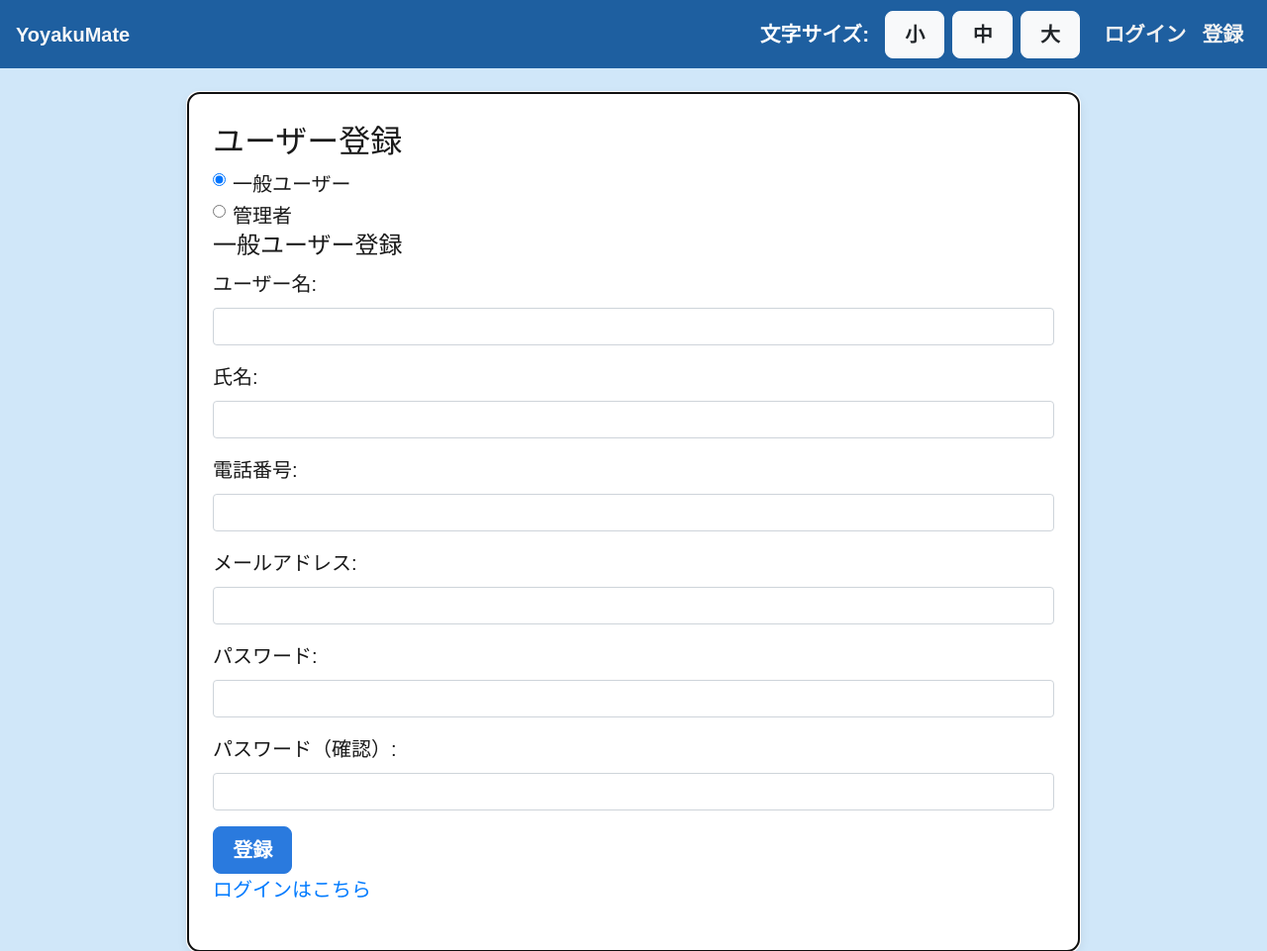
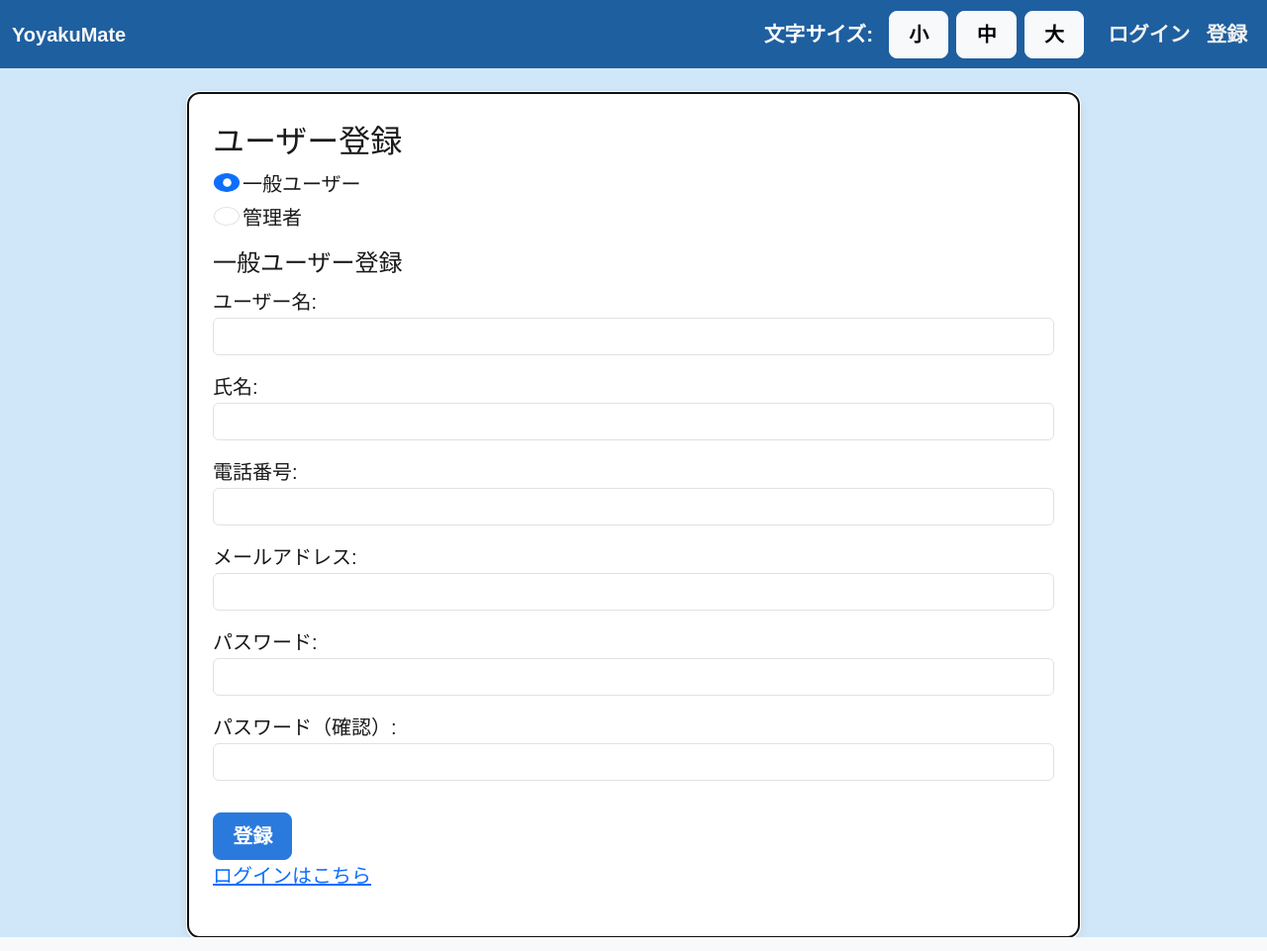
Before and after one commit to joedai2020/yoyakumate, a Django app: page /register/ in a window 1280 px wide. Shown: the whole page at 99% size. Run offline with Django 5.2, Linux system fonts and the light colour scheme.

Commit message:
register upgrade

```diff
--- a/reservations/templates/reservations/base.html
+++ b/reservations/templates/reservations/base.html
@@ -5,8 +5,8 @@
     <title>{% block title %}YoyakuMate 予約システム{% endblock %}</title>
     <meta name="viewport" content="width=device-width, initial-scale=1" />
 
-    <!-- Bootstrap 4 CSS -->
-    <link href="https://cdn.jsdelivr.net/npm/bootstrap@4.6.2/dist/css/bootstrap.min.css" rel="stylesheet" />
+    <!-- Bootstrap 5 CSS -->
+    <link href="https://cdn.jsdelivr.net/npm/bootstrap@5.3.2/dist/css/bootstrap.min.css" rel="stylesheet" />
 
     <style>
         /* 整体背景淡蓝色 */
@@ -127,38 +127,40 @@
 <body>
 
 <nav class="navbar navbar-expand-md fixed-top">
+    <div class="container-fluid">
         <a class="navbar-brand" href="{% url 'reservations:home' %}">YoyakuMate</a>
 
-    <button class="navbar-toggler" type="button" data-toggle="collapse" data-target="#navbarNav"
+        <button class="navbar-toggler" type="button" data-bs-toggle="collapse" data-bs-target="#navbarNav"
                 aria-controls="navbarNav" aria-expanded="false" aria-label="Toggle navigation">
             <span class="navbar-toggler-icon" style="filter: invert(1);"></span>
         </button>
 
         <div class="collapse navbar-collapse" id="navbarNav">
-        <ul class="navbar-nav ml-auto align-items-center">
-            <li class="nav-item d-flex align-items-center mr-3">
-                <span class="text-white mr-2">文字サイズ:</span>
+            <ul class="navbar-nav ms-auto align-items-center">
+                <li class="nav-item d-flex align-items-center me-3">
+                    <span class="text-white me-2">文字サイズ:</span>
                     <button class="btn btn-light btn-sm btn-font" onclick="setFontSize('small')">小</button>
                     <button class="btn btn-light btn-sm btn-font" onclick="setFontSize('medium')">中</button>
                     <button class="btn btn-light btn-sm btn-font" onclick="setFontSize('large')">大</button>
                 </li>
 
                 {% if user.is_authenticated %}
-                <li class="nav-item mr-2">
-                    <span class="nav-link font-weight-bold">こんにちは、{{ user.username }} さん</span>
+                    <li class="nav-item me-2">
+                        <span class="nav-link fw-bold">こんにちは、{{ user.username }} さん</span>
                     </li>
                     <li class="nav-item">
-                    <a href="{% url 'reservations:logout' %}" class="nav-link font-weight-bold">ログアウト</a>
+                        <a href="{% url 'reservations:logout' %}" class="nav-link fw-bold">ログアウト</a>
                     </li>
                 {% else %}
                     <li class="nav-item">
-                    <a href="{% url 'reservations:login' %}" class="nav-link font-weight-bold">ログイン</a>
+                        <a href="{% url 'reservations:login' %}" class="nav-link fw-bold">ログイン</a>
                     </li>
                     <li class="nav-item">
-                    <a href="{% url 'reservations:register' %}" class="nav-link font-weight-bold">登録</a>
+                        <a href="{% url 'reservations:register' %}" class="nav-link fw-bold">登録</a>
                     </li>
                 {% endif %}
             </ul>
+        </div>
     </div>
 </nav>
 
@@ -167,9 +169,7 @@
         {% for message in messages %}
             <div class="alert alert-{{ message.tags }} alert-dismissible fade show" role="alert">
                 {{ message }}
-                <button type="button" class="close" data-dismiss="alert" aria-label="閉じる">
-                    <span aria-hidden="true">&times;</span>
-                </button>
+                <button type="button" class="btn-close" data-bs-dismiss="alert" aria-label="閉じる"></button>
             </div>
         {% endfor %}
     {% endif %}
@@ -177,10 +177,8 @@
     {% block content %}{% endblock %}
 </div>
 
-<!-- Bootstrap JS + jQuery + Popper -->
-<script src="https://cdn.jsdelivr.net/npm/jquery@3.6.0/dist/jquery.slim.min.js"></script>
-<script src="https://cdn.jsdelivr.net/npm/popper.js@1.16.1/dist/umd/popper.min.js"></script>
-<script src="https://cdn.jsdelivr.net/npm/bootstrap@4.6.2/dist/js/bootstrap.min.js"></script>
+<!-- Bootstrap 5 JS Bundle（含Popper，不依赖jQuery） -->
+<script src="https://cdn.jsdelivr.net/npm/bootstrap@5.3.2/dist/js/bootstrap.bundle.min.js"></script>
 
 <script>
     function setFontSize(size) {
--- a/reservations/templates/reservations/register.html
+++ b/reservations/templates/reservations/register.html
@@ -4,23 +4,24 @@
 {% block content %}
 <h2>ユーザー登録</h2>
 
-<!-- 切换用户类型选项 -->
-<form method="post">
+<form method="post" action="{% url 'reservations:register' %}">
   {% csrf_token %}
 
+  <!-- ユーザータイプ選択ラジオボタン -->
   <div class="form-check">
     <input class="form-check-input" type="radio" name="user_type" value="user" checked id="userRadio">
     <label class="form-check-label" for="userRadio">一般ユーザー</label>
   </div>
-  <div class="form-check">
+  <div class="form-check mb-3">
     <input class="form-check-input" type="radio" name="user_type" value="admin" id="adminRadio">
     <label class="form-check-label" for="adminRadio">管理者</label>
   </div>
 
+  <!-- 一般ユーザー登録フォーム -->
   <div id="userForm">
     <h4>一般ユーザー登録</h4>
     {% for field in normal_form %}
-      <div class="form-group">
+      <div class="mb-3">
         {{ field.label_tag }}
         {{ field }}
         {% for error in field.errors %}
@@ -30,10 +31,11 @@
     {% endfor %}
   </div>
 
+  <!-- 管理者登録フォーム（初期は非表示） -->
   <div id="adminForm" style="display:none;">
     <h4>管理者登録</h4>
     {% for field in admin_form %}
-      <div class="form-group">
+      <div class="mb-3">
         {{ field.label_tag }}
         {{ field }}
         {% for error in field.errors %}
@@ -43,13 +45,13 @@
     {% endfor %}
   </div>
 
-  <button type="submit" class="btn btn-primary">登録</button>
+  <button type="submit" class="btn btn-primary mt-3">登録</button>
 </form>
 
 <p><a href="{% url 'reservations:login' %}">ログインはこちら</a></p>
 
 {% for message in messages %}
-  <p style="color:green">{{ message }}</p>
+  <div class="alert alert-success" role="alert">{{ message }}</div>
 {% endfor %}
 
 <script>
@@ -59,20 +61,36 @@ document.addEventListener("DOMContentLoaded", function () {
   const userForm = document.getElementById("userForm");
   const adminForm = document.getElementById("adminForm");
 
+  // Djangoから渡されたuser_typeをJSに渡す
+  const initialUserType = "{{ user_type }}";
+
+  // ラジオボタンの初期選択をサーバからの値に合わせる
+  if (initialUserType === "admin") {
+    adminRadio.checked = true;
+  } else {
+    userRadio.checked = true;
+  }
+
   function toggleForms() {
     if (adminRadio.checked) {
       userForm.style.display = "none";
       adminForm.style.display = "block";
+
+      userForm.querySelectorAll('input, select, textarea').forEach(el => el.disabled = true);
+      adminForm.querySelectorAll('input, select, textarea').forEach(el => el.disabled = false);
     } else {
       userForm.style.display = "block";
       adminForm.style.display = "none";
+
+      userForm.querySelectorAll('input, select, textarea').forEach(el => el.disabled = false);
+      adminForm.querySelectorAll('input, select, textarea').forEach(el => el.disabled = true);
     }
   }
 
   userRadio.addEventListener("change", toggleForms);
   adminRadio.addEventListener("change", toggleForms);
 
-  toggleForms(); // 初期表示
+  toggleForms();
 });
 </script>
 
--- a/reservations/views.py
+++ b/reservations/views.py
@@ -22,28 +22,30 @@ def home(request):
 # 一般ユーザー登録
 def register(request):
     if request.method == 'POST':
-        submit_type = request.POST.get('submit_type')
-        if submit_type == 'admin':
+        user_type = request.POST.get('user_type', 'user')  # POSTのuser_typeを取得（なければ'user'）
+        if user_type == 'admin':
             admin_form = AdminRegisterForm(request.POST)
-            normal_form = UserRegisterForm()  # 空表单
+            normal_form = UserRegisterForm()
             if admin_form.is_valid():
                 admin_form.save()
                 messages.success(request, '管理者登録が完了しました。ログインしてください。')
                 return redirect('reservations:login')
         else:
             normal_form = UserRegisterForm(request.POST)
-            admin_form = AdminRegisterForm()  # 空表单
+            admin_form = AdminRegisterForm()
             if normal_form.is_valid():
                 normal_form.save()
                 messages.success(request, '一般ユーザー登録が完了しました。ログインしてください。')
                 return redirect('reservations:login')
     else:
+        user_type = 'user'  # デフォルト値
         normal_form = UserRegisterForm()
         admin_form = AdminRegisterForm()
 
     return render(request, 'reservations/register.html', {
         'normal_form': normal_form,
         'admin_form': admin_form,
+        'user_type': user_type,  # テンプレートに渡す
     })
 
 # ログイン
```
Also changed, not shown: yoyakumate/settings.py (+65 -55 lines). Lines whose indentation alone changed are shown as unchanged.
